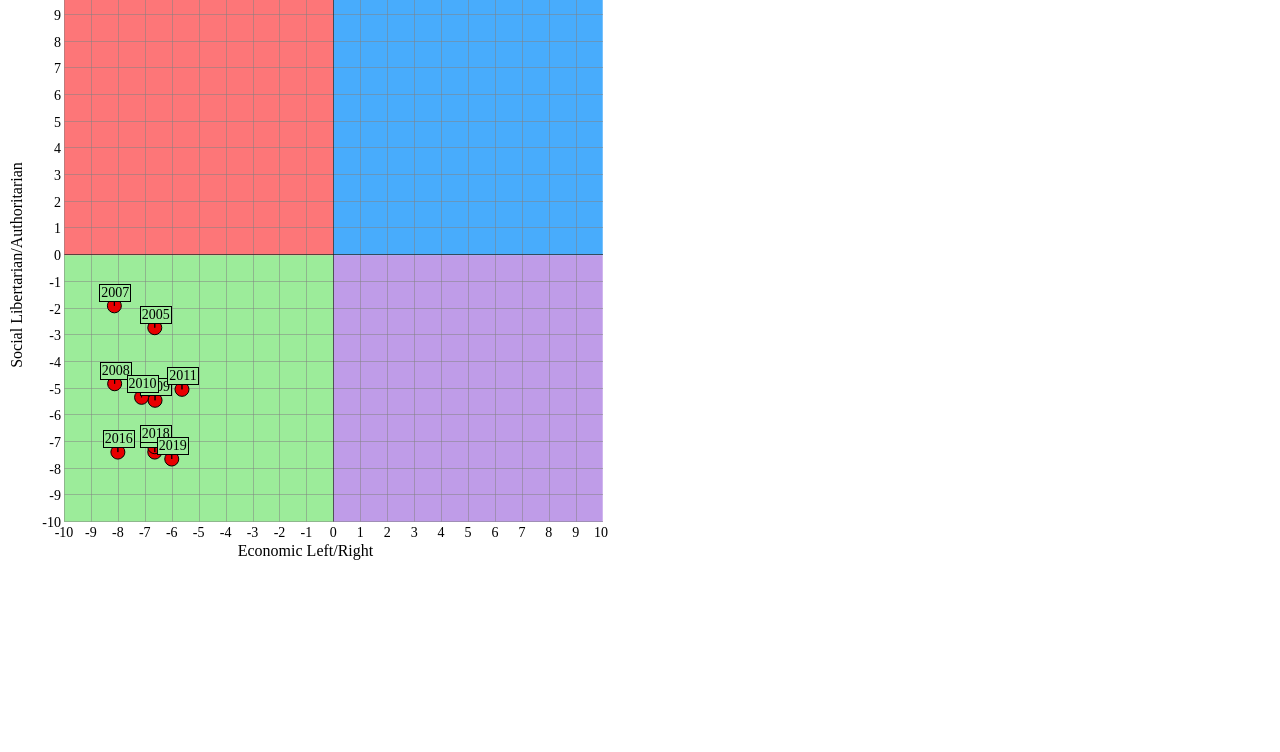
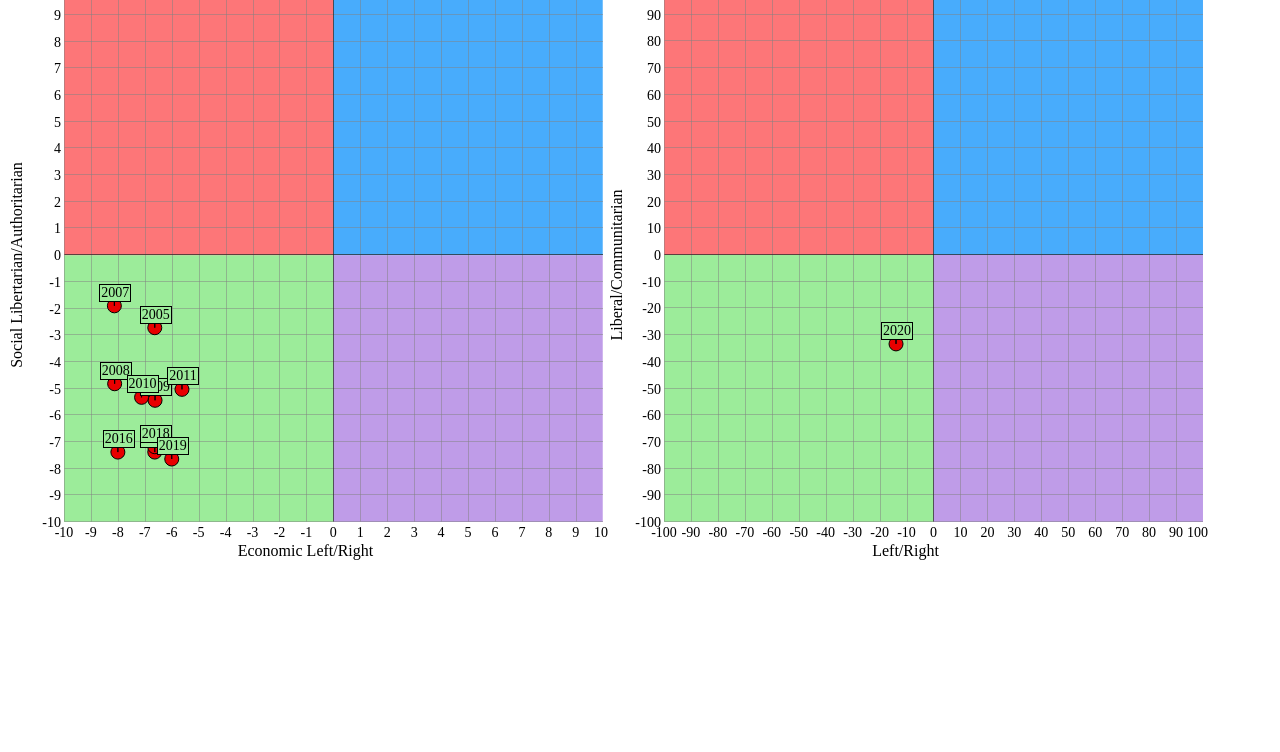
Before and after one commit to jbarbero/political_compass, a plain HTML site: page index.html in a window 1280 px wide. Shown: the part 48-800 px from the top of the page. Drawn offline with Linux system fonts and the light colour scheme.

Commit message:
add political coordinates test

```diff
--- a/index.html
+++ b/index.html
@@ -19,11 +19,16 @@
     </style>
   </head>
   <body>
+    <div style="display: flex;">
       <div id="compass" style="height: 600px; width: 600px"></div>
-    <div id="labels" style="width: 600px"></span>
+      <div id="coordinates" style="height: 600px; width: 600px">coo</div>
+    </div>
+    <span id="labels" style="width: 600px"></span>
     <script type="text/javascript">
+      let config = {
+        'compass': {
           // Economic, Social, Year
-      var data = [
+          'data': [
             [-6.63, -2.72, "2005"],
             [-8.13, -1.90, "2007"],
             [-8.12, -4.82, "2008"],
@@ -34,24 +39,46 @@
             [-8.00, -7.38, "2016"],
             [-6.63, -7.18, "2018"],
             [-6.00, -7.64, "2019"],
+          ],
+          'title': 'Political Compass',
+          'url': 'https://www.politicalcompass.org/',
+          'x': 'Economic Left/Right',
+          'y': 'Social Libertarian/Authoritarian',
+          'min': -10.0,
+          'max': 10.0,
+          'ticks': 1.0,
+        },
+        'coordinates': {
+          // Economic, Social, Year
+          'data': [
+            [-13.9, -33.3, "2020"],
+          ],
+          'title': 'Political Coordinates',
+          'url': 'https://www.idrlabs.com/political-coordinates/test.php',
+          'x': 'Left/Right',
+          'y': 'Liberal/Communitarian',
+          'min': -100.0,
+          'max': 100.0,
+          'ticks': 10.0,
+        }
+      };
 
-      ];
-
-      for(i=0; i<data.length; i++) {
-        data[i][0] += i / 1000000.0;
+      function createGraph(element, conf) {
+        for(i=0; i<conf.data.length; i++) {
+          conf.data[i][0] += i / 1000000.0;
         }
 
         var annotations = [];
-      for(i=0; i<data.length; i++) {
+        for(i=0; i<conf.data.length; i++) {
           quadrant = "";
-        if(data[i][0] < 0.0) {
-          if(data[i][1] < 0.0) {
+          if(conf.data[i][0] < 0.0) {
+            if(conf.data[i][1] < 0.0) {
               quadrant = "annGreen";
             } else {
               quadrant = "annRed";
             }
           } else {
-          if(data[i][1] < 0.0) {
+            if(conf.data[i][1] < 0.0) {
               quadrant = "annPurple";
             } else {
               quadrant = "annBlue";
@@ -60,16 +87,16 @@
 
           annotations.push({
             series: "Social",
-          x: data[i][0],
-          shortText: data[i][2],
-          text: data[i][2],
+            x: conf.data[i][0],
+            shortText: conf.data[i][2],
+            text: conf.data[i][2],
             width: 30,
             cssClass: quadrant,
           });
         }
 
         ticks = [];
-      for(i=-10; i<=10; i++) {
+        for(i=conf.min; i<=conf.max; i+=conf.ticks) {
           ticks.push({v: i, label: i});
         }
 
@@ -83,15 +110,15 @@
         };
 
         g = new Dygraph(
-        document.getElementById("compass"),
-        data,
+          document.getElementById(element),
+          conf.data,
           {
             labels: ['Economic', 'Social', 'Year'],
             labelsDiv: "labels",
             displayAnnotations: true,
-          title: "My <a href=\"https://www.politicalcompass.org/\">Political Compass</a>",
-          xlabel: "Economic Left/Right",
-          ylabel: "Social Libertarian/Authoritarian",
+            title: "My <a href=\"" + conf.url + "\">" + conf.title + "</a>",
+            xlabel: conf.x,
+            ylabel: conf.y,
             drawPoints: true,
             pointSize: 7,
             drawPointCallback: filledCircle,
@@ -106,36 +133,36 @@
               return ticks;
             },
             valueFormatter: function(x) {
-            if(x >= -10.0 && x <= 10.0) {
+              if(x >= conf.min && x <= conf.max) {
                 return (x * 1.0).toFixed(2);
               } else {
                 return x;
               }
             },
-          valueRange: [-10.0, 10.01],
-          dateWindow: [-10.0, 10.01],
+            valueRange: [conf.min, conf.max+0.01],
+            dateWindow: [conf.min, conf.max+0.01],
             underlayCallback: function(canvas, area, g) {
               // Libertarian Left - green
-            var bottom_left = g.toDomCoords(-10.0, -10.0);
+              var bottom_left = g.toDomCoords(conf.min, conf.min);
               var top_right = g.toDomCoords(0.0, 0.0);
               canvas.fillStyle = "rgba(156, 236, 154, 1.0)";
               canvas.fillRect(bottom_left[0], bottom_left[1], top_right[0]-bottom_left[0], top_right[1]-bottom_left[1]);
 
               // Libertarian Right - purple
-            var bottom_left = g.toDomCoords(0.0, -10.0);
-            var top_right = g.toDomCoords(10.0, 0.0);
+              var bottom_left = g.toDomCoords(0.0, conf.min);
+              var top_right = g.toDomCoords(conf.max, 0.0);
               canvas.fillStyle = "rgba(191, 156, 232, 1.0)";
               canvas.fillRect(bottom_left[0], bottom_left[1], top_right[0]-bottom_left[0], top_right[1]-bottom_left[1]);
 
               // Authoritarian Left - red
-            var bottom_left = g.toDomCoords(-10.0, 0.0);
-            var top_right = g.toDomCoords(0.0, 10.0);
+              var bottom_left = g.toDomCoords(conf.min, 0.0);
+              var top_right = g.toDomCoords(0.0, conf.max);
               canvas.fillStyle = "rgba(253, 118, 120, 1.0)";
               canvas.fillRect(bottom_left[0], bottom_left[1], top_right[0]-bottom_left[0], top_right[1]-bottom_left[1]);
 
               // Authoritarian Right - blue
               var bottom_left = g.toDomCoords(0.0, 0.0);
-            var top_right = g.toDomCoords(10.0, 10.0);
+              var top_right = g.toDomCoords(conf.max, conf.max);
               canvas.fillStyle = "rgba(72, 172, 252, 1.0)";
               canvas.fillRect(bottom_left[0], bottom_left[1], top_right[0]-bottom_left[0], top_right[1]-bottom_left[1]);
             }
@@ -145,6 +172,10 @@
         g.ready(function() {
           g.setAnnotations(annotations);
         });
+      }
+
+      createGraph('compass', config['compass']);
+      createGraph('coordinates', config['coordinates']);
     </script>
   </body>
 </html>
```
Lines whose indentation alone changed are shown as unchanged.
